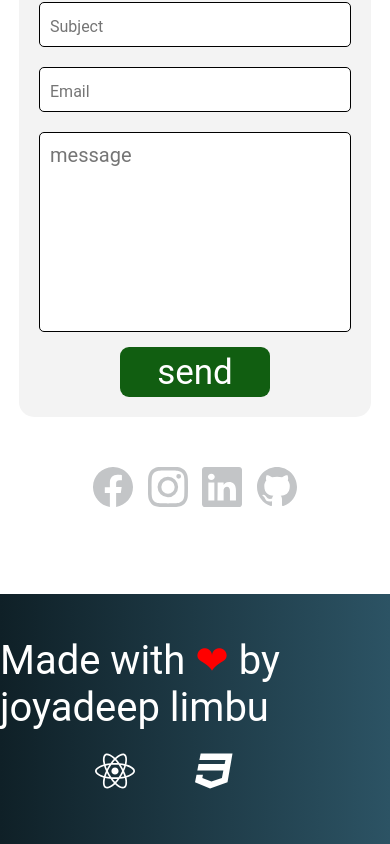
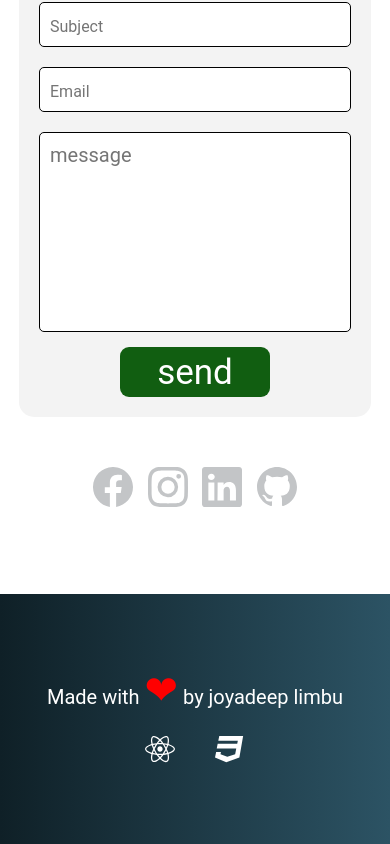
Before and after one commit to joyadeep/portfolio, a React (Create React App) app: page / in a window 390 px wide. Shown: the part 4388-5232 px from the top of the page. Built offline with nearby package versions, Linux system fonts and the light colour scheme.

Commit message:
footer styled for mobile

```diff
--- a/src/components/footer/footer.css
+++ b/src/components/footer/footer.css
@@ -24,3 +24,16 @@
     margin-top: 20px;
     grid-template-columns: auto auto;
 }
+
+@media screen and (max-width:480px){
+    .f-container .contents
+    {
+        font-size: 20px;
+    }
+    .tech-list
+    {
+        width: 100px;
+        font-size: 30px;
+        justify-content: space-between;
+    }
+}
--- a/src/components/toggle/toggle.css
+++ b/src/components/toggle/toggle.css
@@ -3,7 +3,6 @@
     position: fixed;
     width: 60px;
     height: 25px;
-    /* border:2px solid; */
     top: 10px;
     right: 10px;
     z-index: 1;
@@ -33,10 +32,6 @@
     height: 35px;
     width: 65px;
 }
-/* .t-container img{ */
-    /* width:30px; */
-    /* height: 30px; */
-/* } */
 .t-button
 {
     width: 31px;
```
